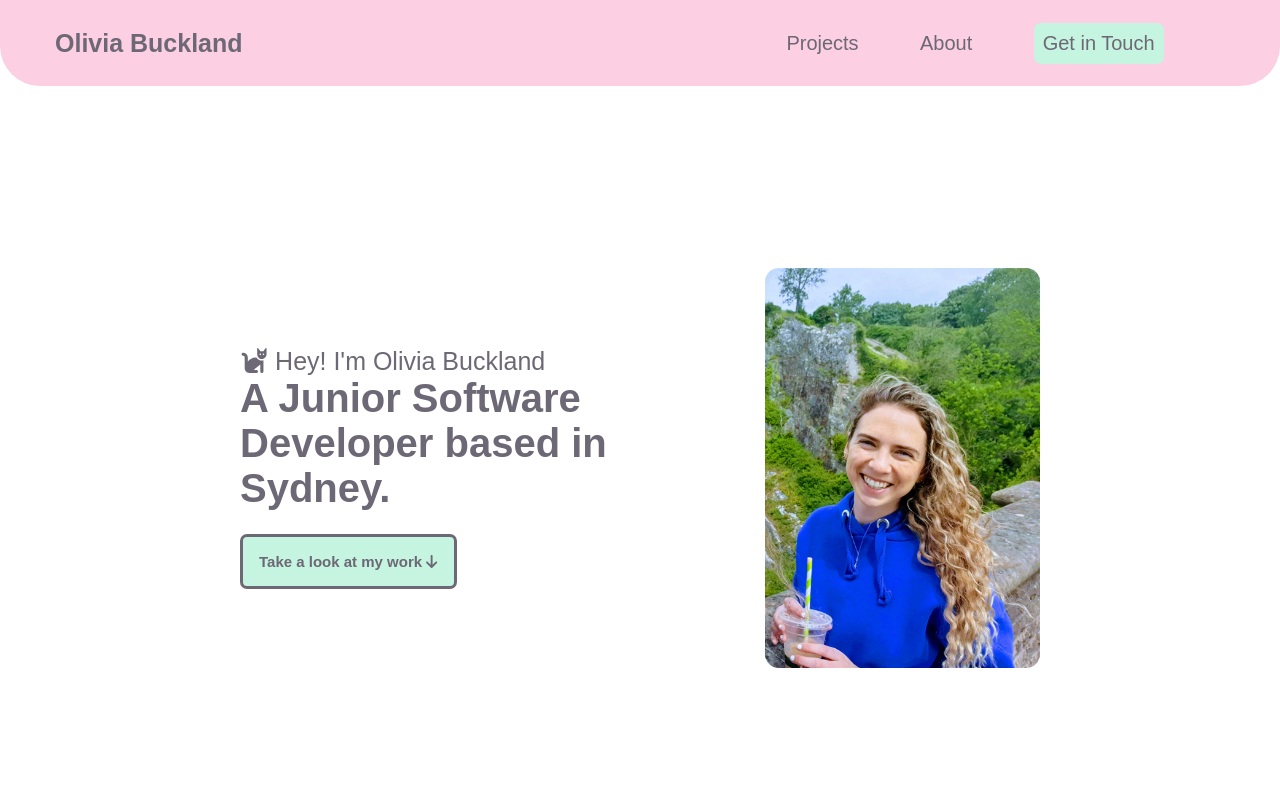
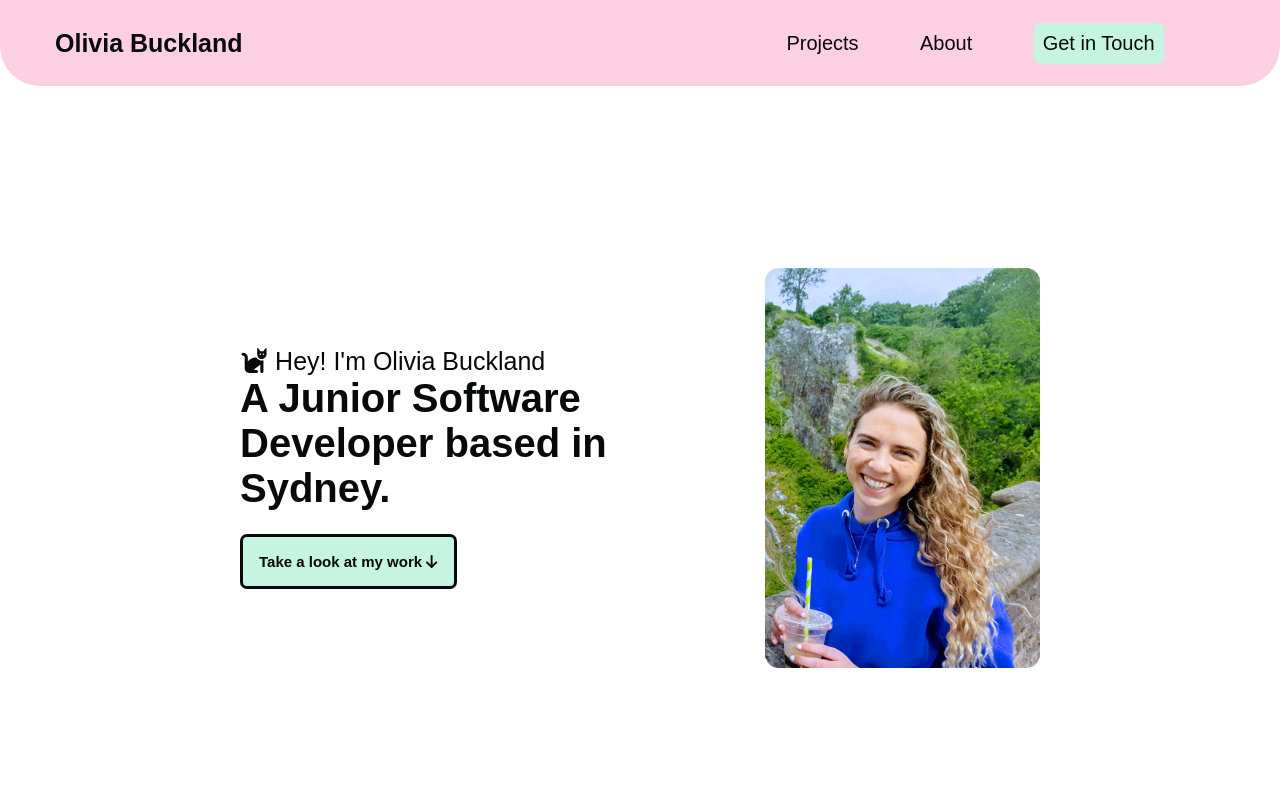
Before and after one commit to OBuckland/portfolio-v2, a React (Create React App) app: page / in a window 1280 px wide. Shown: the top 800 px of the page. Built offline with nearby package versions, Linux system fonts and the light colour scheme; a web font is replaced by a local one.

Commit message:
change primary grey colour to black

```diff
--- a/src/variables.scss
+++ b/src/variables.scss
@@ -1,3 +1,5 @@
 $colour-primary-pink: #FCCFE2;
 $colour-primary-blue: #C5F4E0;
-$colour-primary-grey: #6D6875;
+$colour-primary-grey: #08090A;
+
+// $colour-primary-grey: #6D6875;
```
